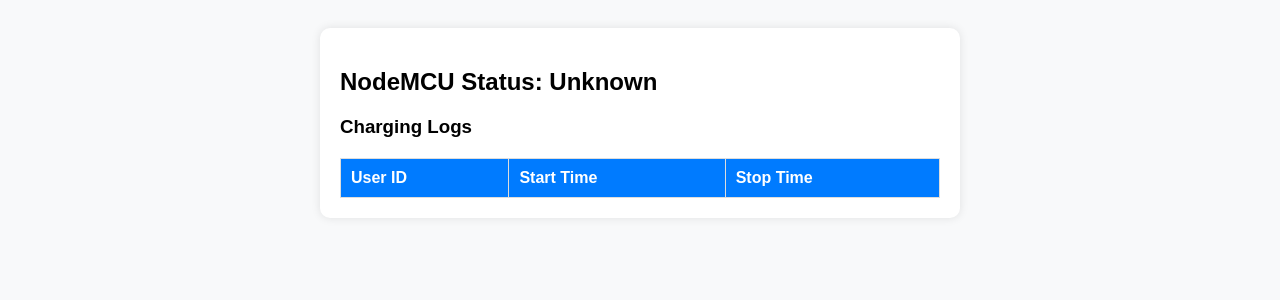
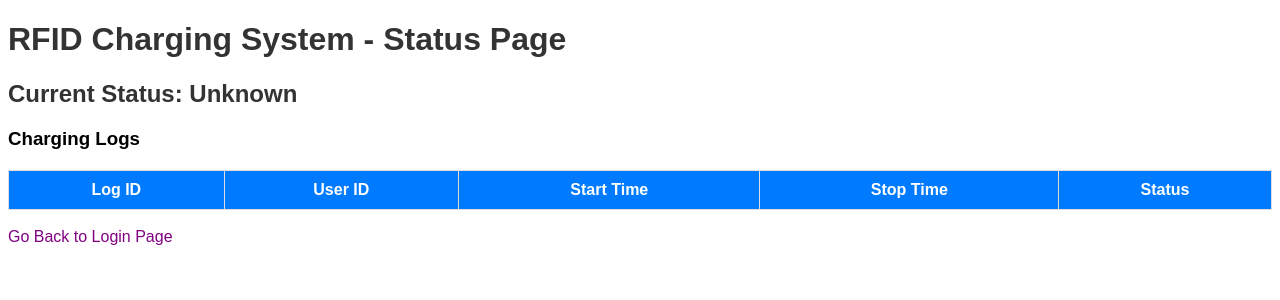
Before and after one commit to singhanshuman01/qr-charging, a Flask app: page /status in a window 1280 px wide. Shown: the top 300 px of the page. Run offline with Flask 3, Linux system fonts and the light colour scheme; data that the repository does not hold is empty.

Commit message:
All errors and bugs fixed, everything seems to work fine, just the relay is left in sus, waiting till we get a new one.

```diff
--- a/app.py
+++ b/app.py
@@ -6,7 +6,7 @@ from datetime import datetime
 app = Flask(__name__)
 
 # Global variable to store NodeMCU IP
-nodeMCU_IP = "192.168.149.83"
+nodeMCU_IP = None
 
 # MySQL Database Connection
 db_config = {
@@ -120,25 +120,48 @@ def status():
         query = "SELECT * FROM charging_logs ORDER BY start_time DESC"
         cursor.execute(query)
         logs = cursor.fetchall()
+        for log in logs:
+            print(log)
 
         cursor.close()
         conn.close()
+        return render_template("status.html", logs=logs, status=charging_status)
     except mysql.connector.Error as err:
         print(f"Error: {err}")
 
-    return render_template("status.html", status=charging_status, logs=logs)
 
+@app.route('/stop_charging/<user_id>')
+def stop_charging(user_id):
+    stop_time = datetime.now()
 
-@app.route("/relay_off", methods=["POST"])
-def stop_charging():
-    if nodeMCU_IP:
-        try:
-            requests.get(f"http://{nodeMCU_IP}/relay_off")
-            return jsonify({"status": "Charging stopped"})
-        except Exception as e:
-            return jsonify({"error": str(e)})
+    conn = mysql.connector.connect(**db_config)
+    cursor = conn.cursor(dictionary=True)
+    cursor.execute("UPDATE charging_logs SET stop_time = %s WHERE user_id = %s AND stop_time IS NULL",
+                    (stop_time, user_id))
+    conn.commit()
+    cursor.close()
+    conn.close()
 
-    return jsonify({"error": "NodeMCU IP not registered"})
+    # Send request to NodeMCU to turn off the relay
+    try:
+        requests.get(f"http://{nodeMCU_IP}/relay_off")
+        return redirect(url_for('login'))
+    except requests.exceptions.RequestException as e:
+        print("Error communicating with NodeMCU:", e)
+
+    # flash('Charging Stopped', 'info')
+    return redirect(url_for('login'))
+
+# @app.route("/relay_off", methods=["POST"])
+# def stop_charging():
+#     if nodeMCU_IP:
+#         try:
+#             requests.get(f"http://{nodeMCU_IP}/relay_off")
+#             return jsonify({"status": "Charging stopped"})
+#         except Exception as e:
+#             return jsonify({"error": str(e)})
+
+#     return jsonify({"error": "NodeMCU IP not registered"})
 
 
 if __name__ == "__main__":
--- a/qrcodegenerator.py
+++ b/qrcodegenerator.py
@@ -1,7 +1,7 @@
 import qrcode
 
 # URL for the login page (replace with your actual local server address)
-login_url = "http://localhost:5000/login"
+login_url = "http://192.168.149.21:5000/login"
 
 # Generate the QR code
 qr = qrcode.QRCode(
--- a/templates/status.html
+++ b/templates/status.html
@@ -1,34 +1,63 @@
 <!DOCTYPE html>
-<html lang="en">
+<html>
 <head>
-  <meta charset="UTF-8">
-  <meta name="viewport" content="width=device-width, initial-scale=1.0">
-  <title>Status Page</title>
-  <link rel="stylesheet" href="/static/css/style.css">
+    <title>Charging Status</title>
+    <style>
+        body {
+            font-family: Arial, sans-serif;
+        }
+        table {
+            width: 100%;
+            border-collapse: collapse;
+            margin-top: 20px;
+        }
+        th, td {
+            padding: 10px;
+            text-align: center;
+            border: 1px solid #ddd;
+        }
+        th {
+            background-color: #007bff;
+            color: white;
+        }
+        h1, h2 {
+            color: #333;
+        }
+        a {
+            text-decoration: none;
+            color: purple;
+        }
+    </style>
 </head>
 <body>
-  <div class="container">
-    <h2>NodeMCU Status: {{ status }}</h2>
+    <h1>RFID Charging System - Status Page</h1>
+    <h2>Current Status: {{ status }}</h2>
 
     <h3>Charging Logs</h3>
     <table>
         <thead>
             <tr>
+                <th>Log ID</th>
                 <th>User ID</th>
                 <th>Start Time</th>
                 <th>Stop Time</th>
+                <th>Status</th>
             </tr>
         </thead>
         <tbody>
           {% for log in logs %}
           <tr>
-          <td>{{ log[0] }}</td>
-          <td>{{ log[1] }}</td>
-          <td>{{ log[2] if log[2] else 'Charging' }}</td>
+              <td>{{ log.log_id }}</td>
+              <td>{{ log.user_id }}</td>
+              <td>{{ log.start_time }}</td>
+              <td>{{ log.stop_time }}</td>
+              <td>{{ "Charging" if log.stop_time is none else "Stopped" }}</td>
           </tr>
           {% endfor %}
+
         </tbody>
     </table>
-  </div>
+
+    <br><a href="/login">Go Back to Login Page</a>
 </body>
 </html>
```
Also changed, not shown: tempCodeRunnerFile.py (added, +10 -0 lines), login_qr_code.png, 2 other files. Lines whose indentation alone changed are shown as unchanged.
